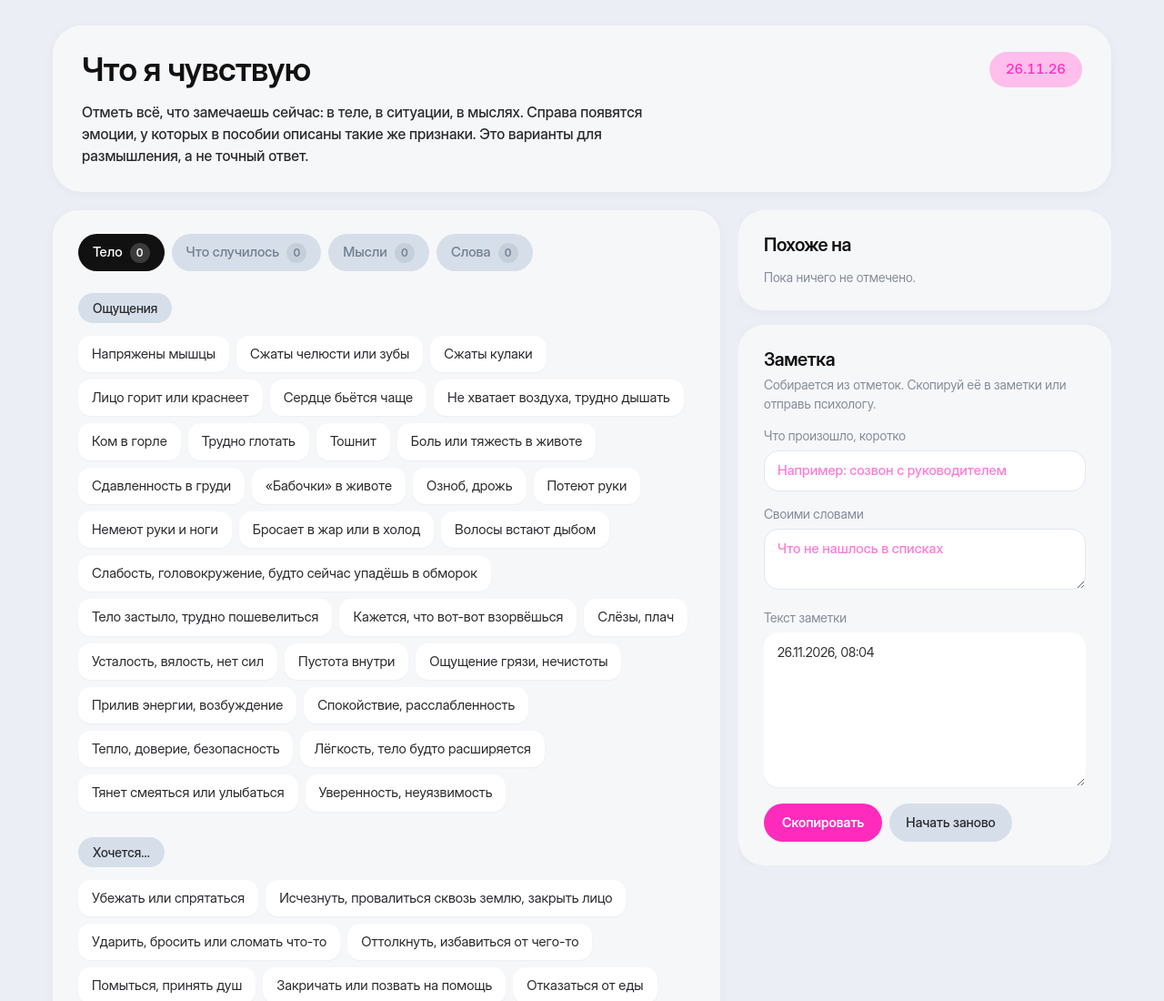
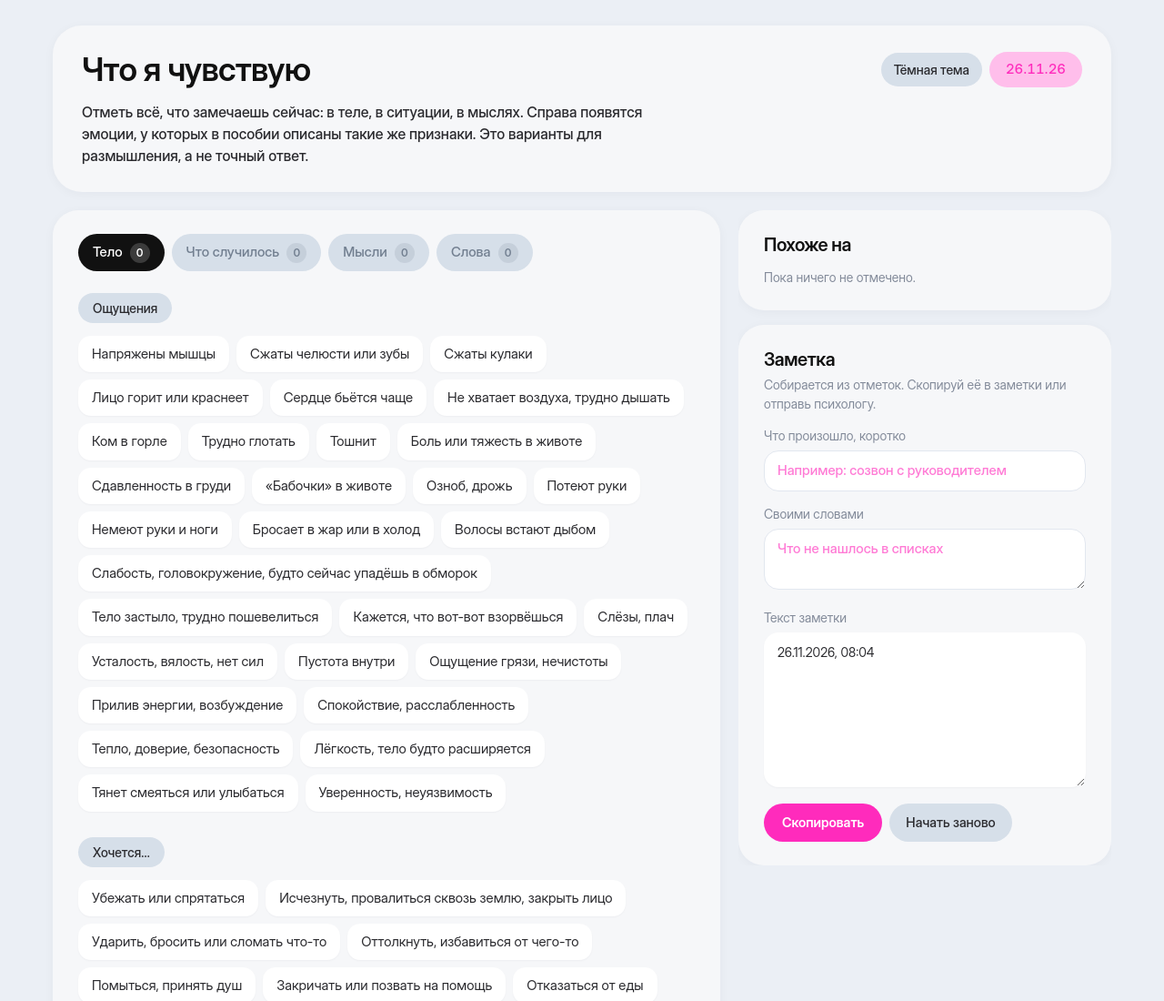
Before and after one commit to saltarelllo/chto-ya-chuvstvuyu, a plain HTML site: page index.html in a window 1280 px wide. Shown: the top 1100 px of the page at 91% size. Drawn offline with Linux system fonts and the light colour scheme.

Commit message:
Add theme switcher

```diff
--- a/index.html
+++ b/index.html
@@ -61,6 +61,9 @@ button{font:inherit;color:inherit;cursor:pointer}
 .wrap{max-width:1200px;margin:0 auto;padding:28px 18px 96px}
 header.top{background:var(--surface);border-radius:32px;padding:28px 32px;margin-bottom:20px;box-shadow:0 2px 12px rgba(24,34,52,.04);display:flex;flex-direction:column;gap:14px}
 .top-row{display:flex;align-items:center;justify-content:space-between;gap:12px;flex-wrap:wrap}
+.top-actions{display:flex;align-items:center;gap:8px;flex-wrap:wrap}
+.btn.theme-btn{background:var(--pill-bg);color:var(--pill-ink);padding:8px 14px;font-size:14px}
+.btn.theme-btn:hover{background:var(--pill-bg);filter:brightness(.96)}
 .date-pill{background:var(--accent-soft);color:var(--accent);border-radius:999px;padding:8px 18px;font-size:15px;font-weight:500;font-variant-numeric:tabular-nums;white-space:nowrap}
 header.top p{margin:0;color:var(--ink);font-weight:500;font-size:16px;line-height:1.5;max-width:68ch}
 .layout{display:grid;grid-template-columns:minmax(0,1fr) 410px;gap:20px;align-items:start}
@@ -162,7 +165,10 @@ details li.sub{list-style:none;margin-left:-20px;font-weight:600;color:var(--mut
   <header class="top">
     <div class="top-row">
       <h1>Что я чувствую</h1>
-      <span class="date-pill" id="todayPill" aria-label="Сегодняшняя дата"></span>
+      <div class="top-actions">
+        <button type="button" class="btn theme-btn" id="themeToggle" aria-label="Переключить тему"></button>
+        <span class="date-pill" id="todayPill" aria-label="Сегодняшняя дата"></span>
+      </div>
     </div>
     <p>Отметь всё, что замечаешь сейчас: в теле, в ситуации, в мыслях. Справа появятся эмоции, у которых в пособии описаны такие же признаки. Это варианты для размышления, а не точный ответ.</p>
   </header>
@@ -539,7 +545,23 @@ function renderToday(){
   if(el) el.textContent=`${pad(d.getDate())}.${pad(d.getMonth()+1)}.${String(d.getFullYear()).slice(-2)}`;
 }
 
-renderToday(); renderPickers(); renderGrid(); update();
+const darkMQ = window.matchMedia("(prefers-color-scheme: dark)");
+const isDark = () => {
+  const t = document.documentElement.dataset.theme;
+  return t ? t === "dark" : darkMQ.matches;
+};
+function syncThemeBtn(){
+  const el=$("#themeToggle");
+  if(el) el.textContent = isDark() ? "Светлая тема" : "Тёмная тема";
+}
+const themeBtn=$("#themeToggle");
+if(themeBtn) themeBtn.addEventListener("click",()=>{
+  document.documentElement.dataset.theme = isDark() ? "light" : "dark";
+  syncThemeBtn();
+});
+if(darkMQ.addEventListener) darkMQ.addEventListener("change", syncThemeBtn);
+
+syncThemeBtn(); renderToday(); renderPickers(); renderGrid(); update();
 </script>
 </body>
 </html>
```
